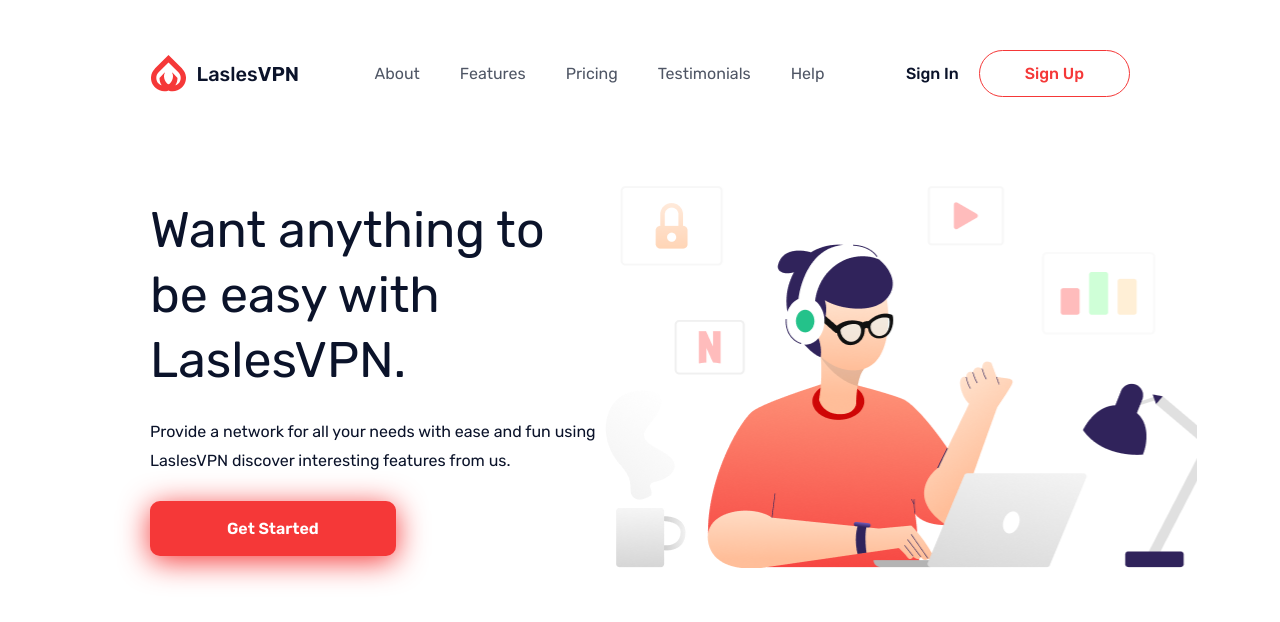
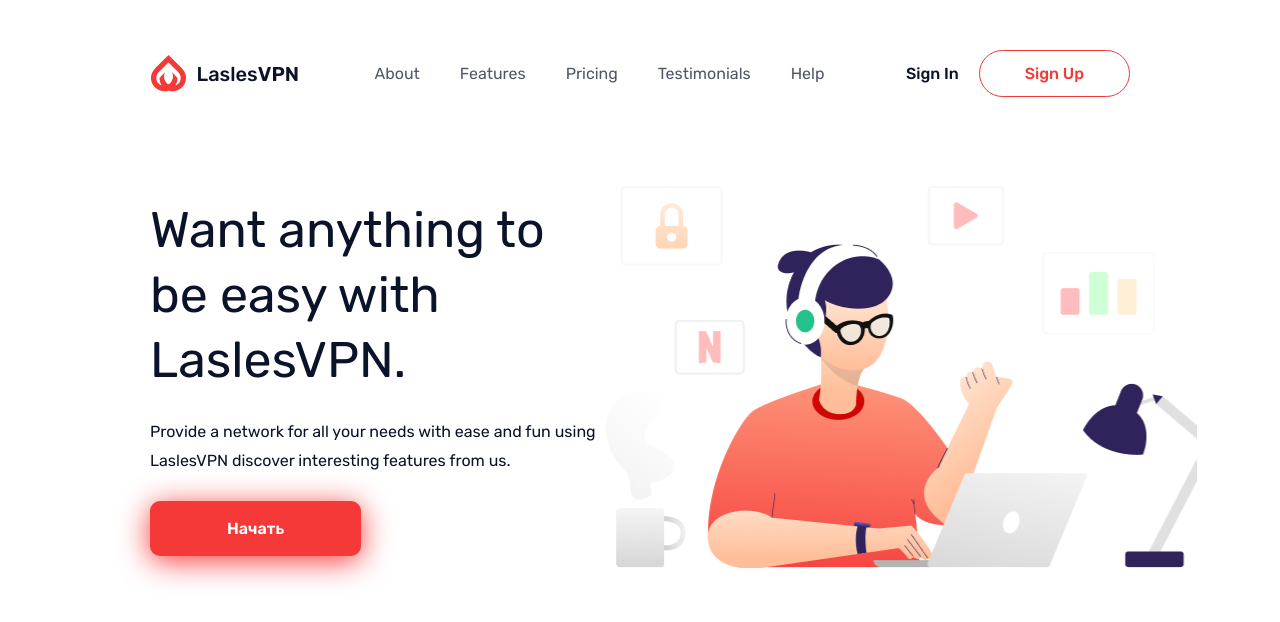
Before and after one commit to isakura313/vpn_landing, a plain HTML site: page index.html in a window 1280 px wide. Drawn offline with Linux system fonts and the light colour scheme.

Commit message:
add rus lang

```diff
--- a/index.html
+++ b/index.html
@@ -40,7 +40,7 @@
     <div class="promo_info">
         <h3 class="promo__info_h3">Want anything to be easy with LaslesVPN.</h3>
         <p class="promo__info_p">Provide a network for all your needs with ease and fun using LaslesVPN discover interesting features from us.</p>
-        <button class="promo__info_button">Get Started</button>
+        <button class="promo__info_button">Начать</button>
     </div>
     <div class="promo_img"></div>
 </div>
```
